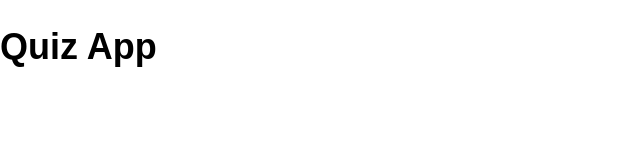
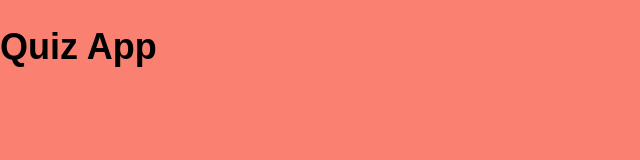
Before and after one commit to AmmNJ/quiz-app, a website: page index.html in a window 1280 px wide. Shown: the whole page, without its empty margins (0-640 px from the left). Drawn offline with Linux system fonts and the light colour scheme.

Commit message:
Optimize live-server

```diff
--- a/package.json
+++ b/package.json
@@ -2,9 +2,9 @@
   "name": "quiz-app",
   "version": "0.0.1",
   "scripts": {
+    "start": "live-server --no-css-inject --port=4000",
     "prettier:write": "prettier --write .",
     "stylelint": "npx stylelint \"**/*.css\"",
-    "start": "live-server",
     "test": "htmlhint && prettier --check . && npm run stylelint"
   },
   "keywords": [],
--- a/styles/_base.css
+++ b/styles/_base.css
@@ -7,6 +7,7 @@ body {
   font-size: 112.5%;
   line-height: 1.5;
   margin: 0;
+  background-color: salmon;
 }
 
 h1,
```
